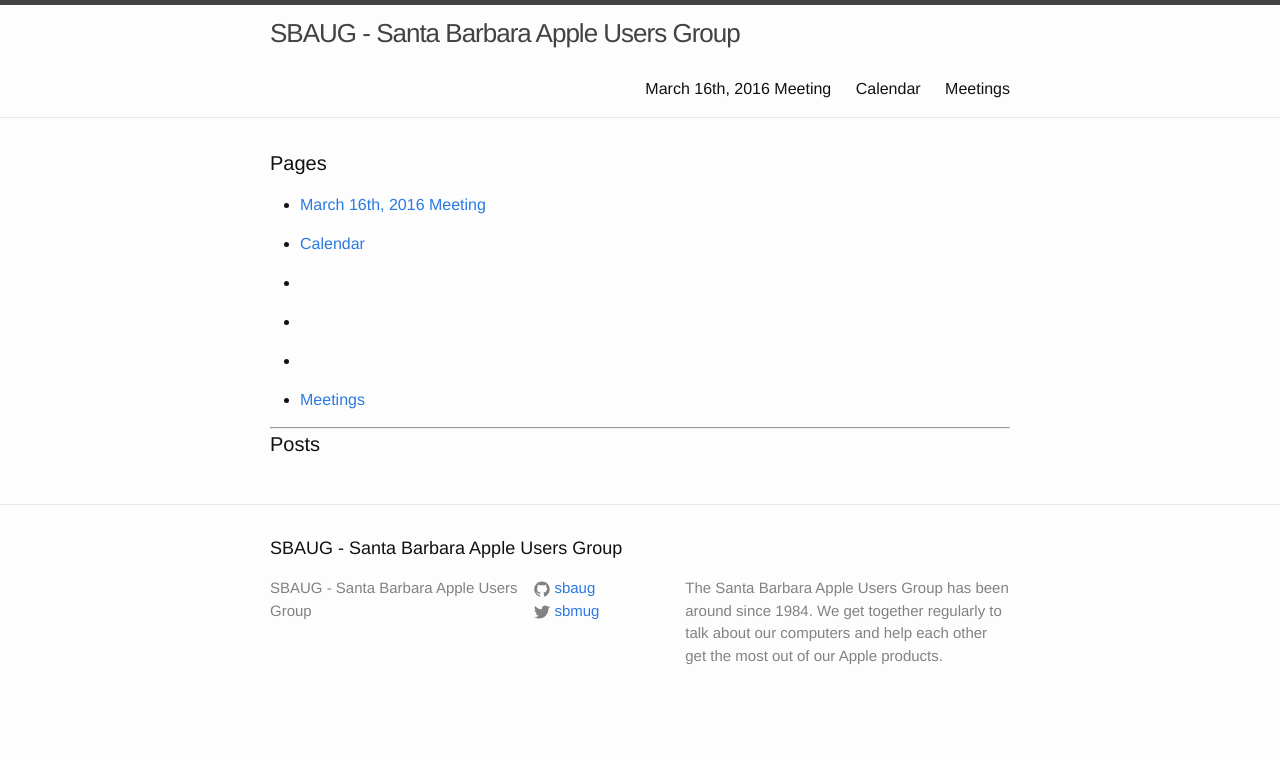
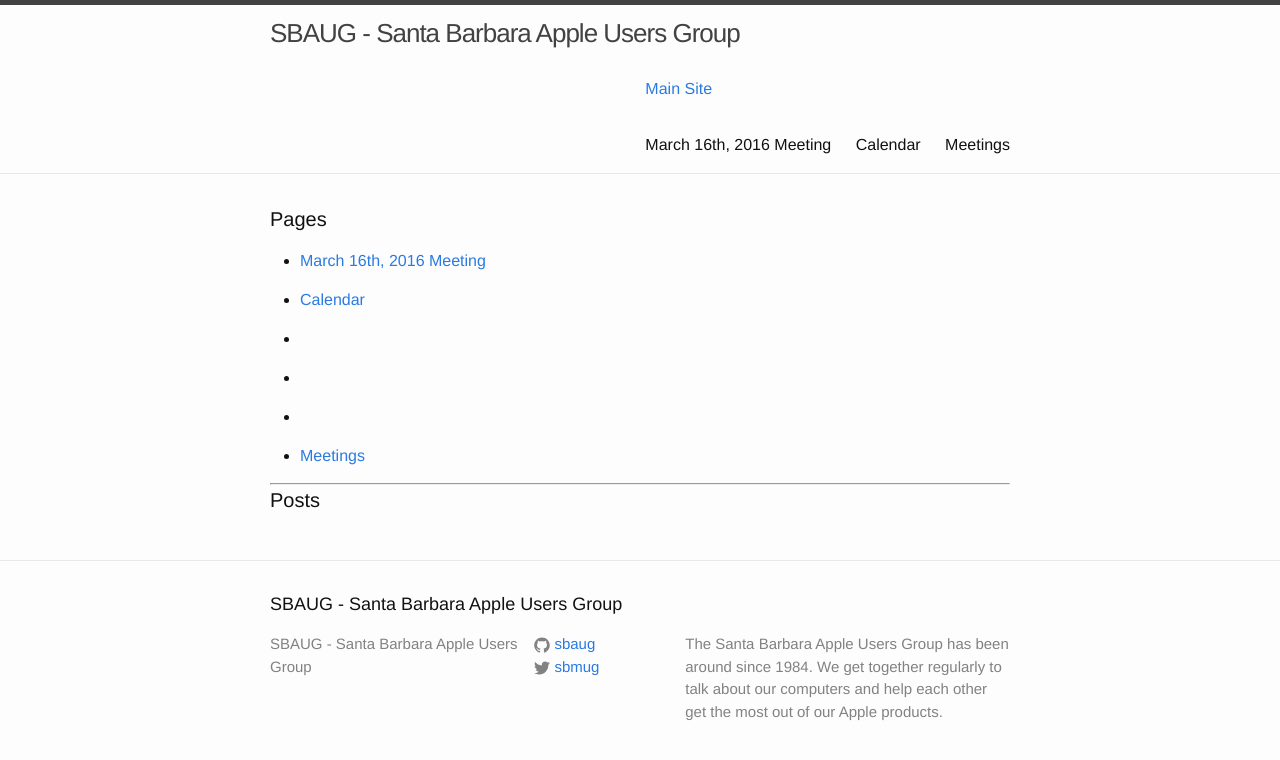
Before and after one commit to sbaug/fast-sbaug-org, a Jekyll site: the page built from index.html, in a window 1280 px wide. Shown: the top 760 px of the page. Built offline with Jekyll 4.4.1, drawn with Linux system fonts in a browser that asks for light colours.

Commit message:
add link to main site

```diff
--- a/_includes/header.html
+++ b/_includes/header.html
@@ -12,7 +12,7 @@
           <path fill="#424242" d="M18,13.516C18,14.335,17.335,15,16.516,15H1.484C0.665,15,0,14.335,0,13.516l0,0 c0-0.82,0.665-1.484,1.484-1.484h15.031C17.335,12.031,18,12.696,18,13.516L18,13.516z"/>
         </svg>
       </a>
-
+      <div><a href="http://sbaug.org/" target="_blank">Main Site</a></div>
       <div class="trigger">
         {% for my_page in site.pages %}
           {% if my_page.title %}
```
